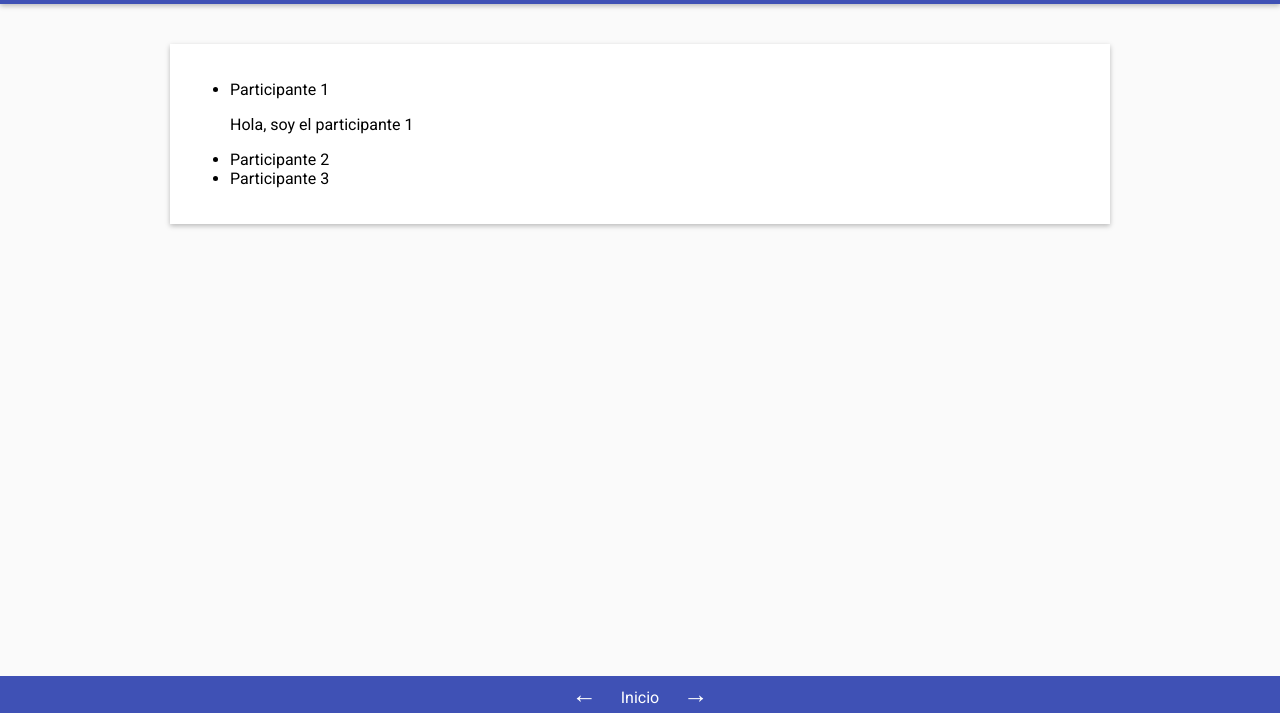
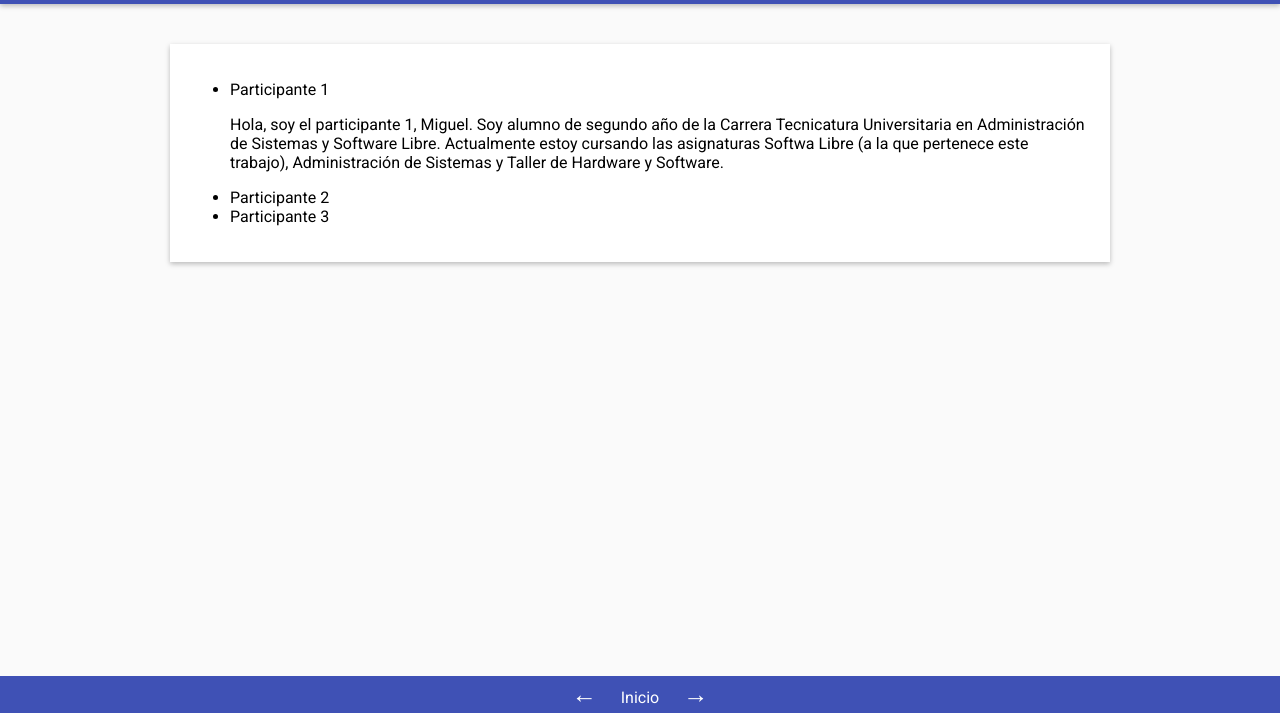
Before and after one commit to victorc24/base_estatica_grupo_8, a plain HTML site: page participantes.html in a window 1280 px wide. Shown: the part 87-800 px from the top of the page. Drawn offline with Linux system fonts and the light colour scheme.

Commit message:
Actualicé participantes.html con mi propia presntación

```diff
--- a/participantes.html
+++ b/participantes.html
@@ -21,7 +21,11 @@
         <ul>
             <li>Participante 1
                 <p>
-                Hola, soy el participante 1
+                Hola, soy el participante 1, Miguel.
+                    Soy alumno de segundo año de la Carrera Tecnicatura Universitaria en Administración de Sistemas
+y Software Libre.
+                    Actualmente estoy cursando las asignaturas Softwa Libre (a la que pertenece este trabajo), Administración de Sistemas y Taller de Hardware y Software.
+
                 </p>
             </li>
             <li>Participante 2</li>
```
